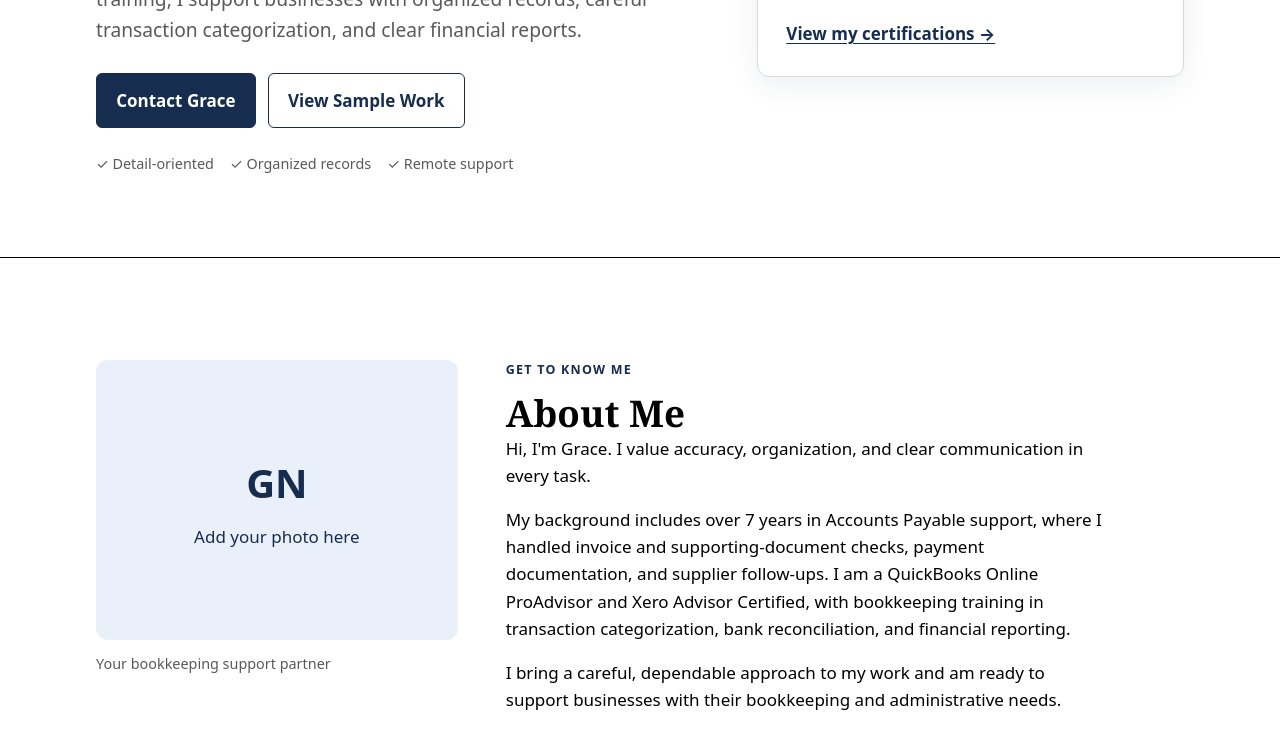
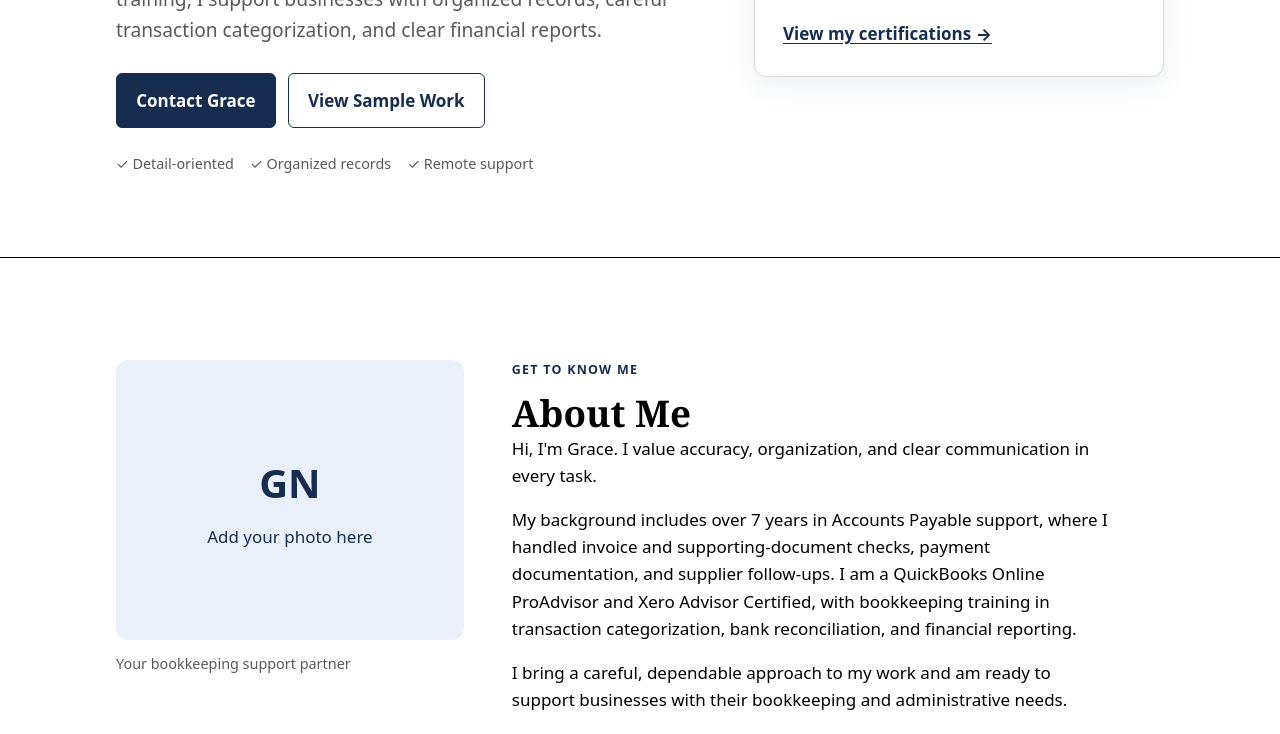
Before and after one commit to gracenavaja19-ctrl/bookkeeping-portfolio, a plain HTML site: page index.html in a window 1280 px wide. Shown: the part 602-1336 px from the top of the page. Drawn offline with Linux system fonts and the light colour scheme.

Commit message:
Fix website spacing

```diff
--- a/styles.css
+++ b/styles.css
@@ -156,11 +156,15 @@ a { color: inherit; text-underline-offset: 3px; }
 
 /* ===== Match styles to the current HTML ===== */
 
+
 /* Main layout */
 .container {
-  width: min(100% - 2.5rem, 68rem);
+  width: 100%;
+  max-width: 68rem;
   margin-inline: auto;
+  padding-inline: 1.25rem;
 }
+
 
 .eyebrow {
   margin-bottom: 0.75rem;
```
